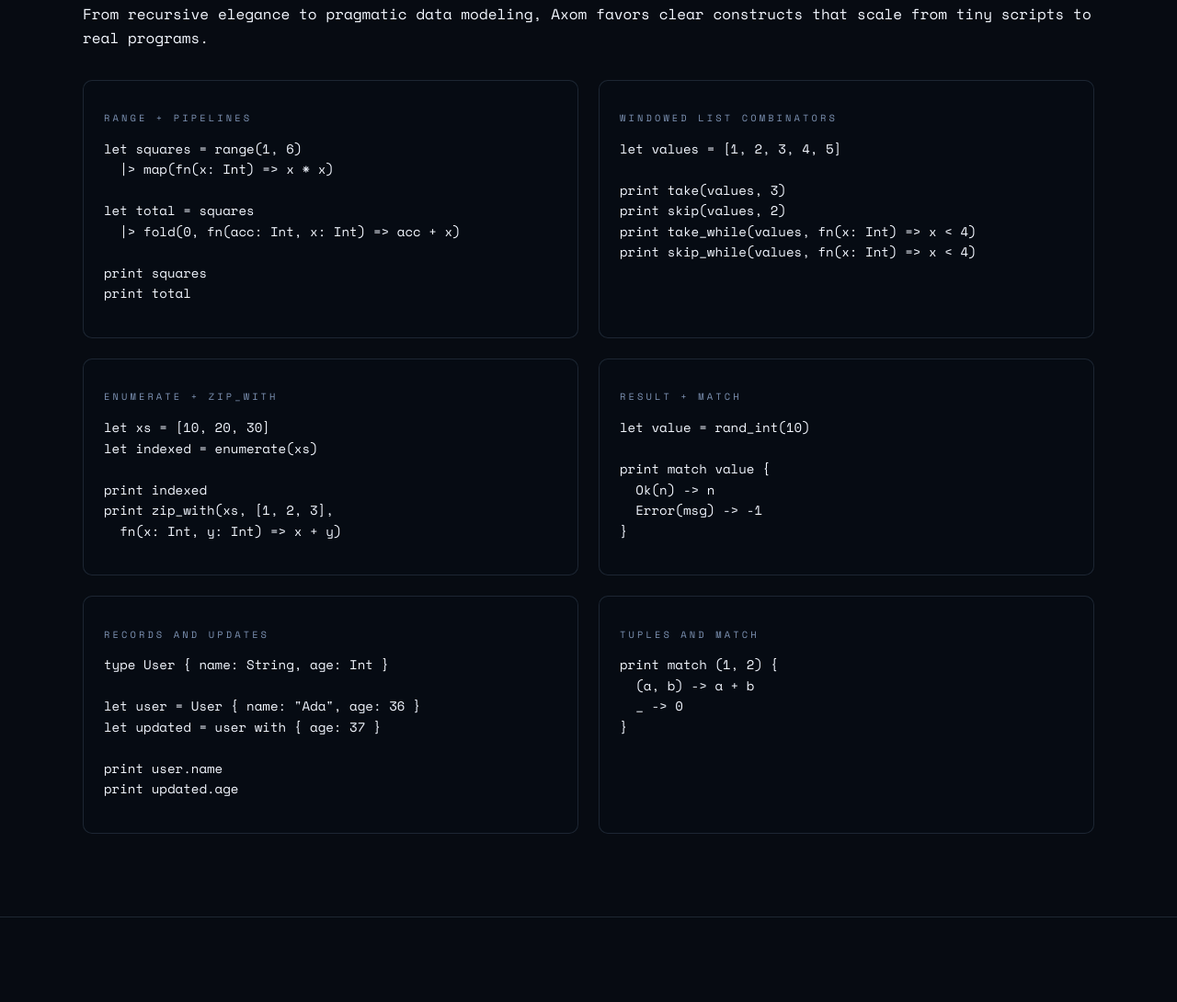
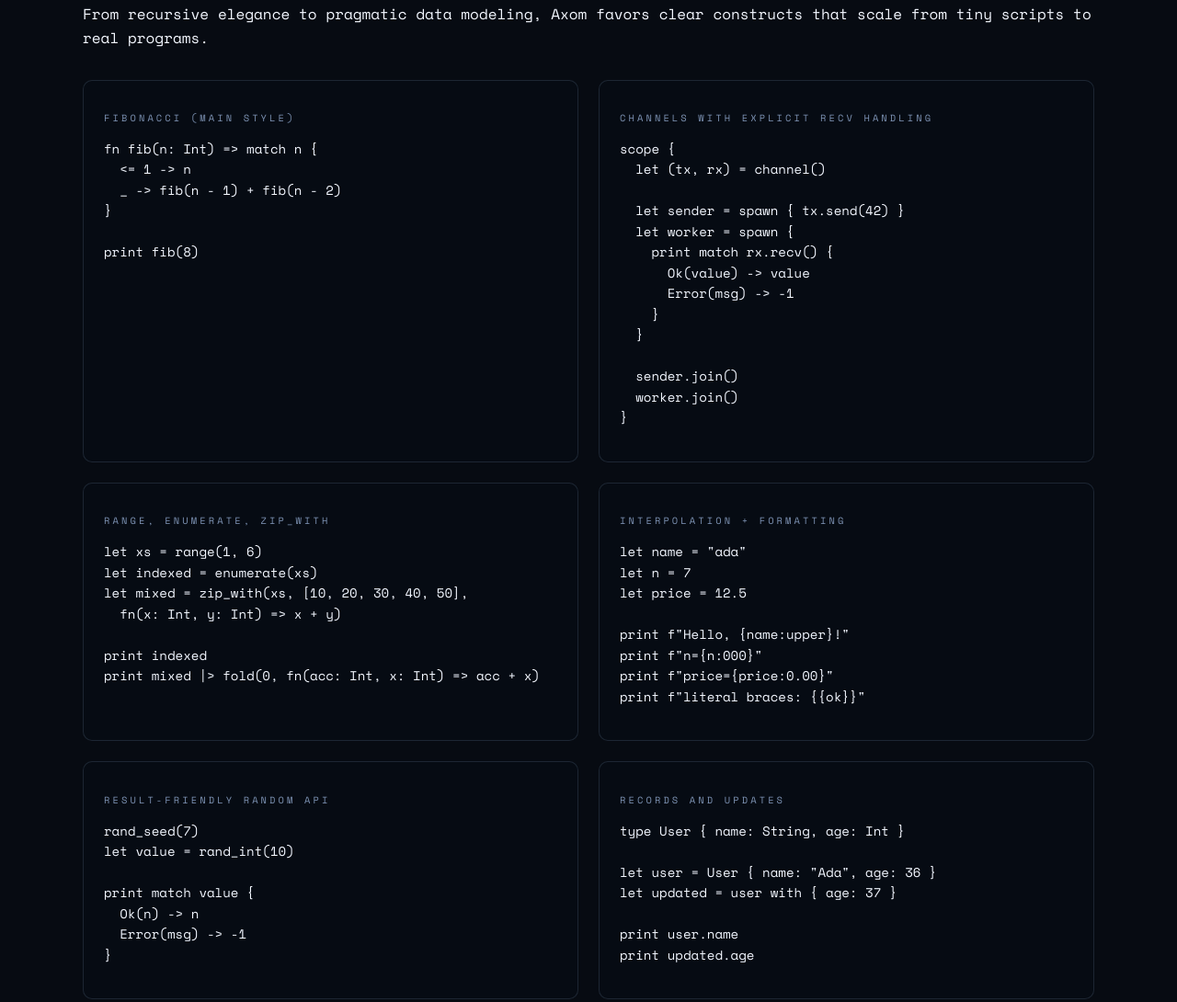
Before and after one commit to cybercat37/lume, a plain HTML site: page docs/index.html in a window 1280 px wide. Shown: the part 1678-2768 px from the top of the page at 92% size. Drawn offline with nearby package versions, Linux system fonts and the light colour scheme.

Commit message:
Polish docs homepage examples
Restore Fibonacci as the primary showcase and replace static-site examples with stronger language demos for channels, combinators, formatting, and Result handling.

```diff
--- a/docs/index.html
+++ b/docs/index.html
@@ -42,13 +42,13 @@
         </div>
         <div class="hero-panel">
             <div class="metal-card">
-              <p class="card-title">Collection flow in one pass</p>
-              <pre><code>let odds = range(1, 12)
-  |> skip_while(fn(x: Int) => x < 3)
-  |> take_while(fn(x: Int) => x < 10)
+              <p class="card-title">Fibonacci with relational match</p>
+              <pre><code>fn fib(n: Int) => match n {
+  <= 1 -> n
+  _ -> fib(n - 1) + fib(n - 2)
+}
 
-print odds
-print odds |> fold(0, fn(acc: Int, x: Int) => acc + x)
+print fib(8)
 </code></pre>
             </div>
           </div>
@@ -108,38 +108,56 @@
           </p>
           <div class="example-grid">
             <div class="example">
-              <p class="label">Range + pipelines</p>
-              <pre><code>let squares = range(1, 6)
-  |> map(fn(x: Int) => x * x)
+              <p class="label">Fibonacci (main style)</p>
+              <pre><code>fn fib(n: Int) => match n {
+  <= 1 -> n
+  _ -> fib(n - 1) + fib(n - 2)
+}
 
-let total = squares
-  |> fold(0, fn(acc: Int, x: Int) => acc + x)
-
-print squares
-print total</code></pre>
+print fib(8)</code></pre>
             </div>
             <div class="example">
-              <p class="label">Windowed list combinators</p>
-              <pre><code>let values = [1, 2, 3, 4, 5]
+              <p class="label">Channels with explicit recv handling</p>
+              <pre><code>scope {
+  let (tx, rx) = channel<Int>()
 
-print take(values, 3)
-print skip(values, 2)
-print take_while(values, fn(x: Int) => x < 4)
-print skip_while(values, fn(x: Int) => x < 4)</code></pre>
+  let sender = spawn { tx.send(42) }
+  let worker = spawn {
+    print match rx.recv() {
+      Ok(value) -> value
+      Error(msg) -> -1
+    }
+  }
+
+  sender.join()
+  worker.join()
+}</code></pre>
             </div>
             <div class="example">
-              <p class="label">Enumerate + zip_with</p>
-              <pre><code>let xs = [10, 20, 30]
+              <p class="label">Range, enumerate, zip_with</p>
+              <pre><code>let xs = range(1, 6)
 let indexed = enumerate(xs)
+let mixed = zip_with(xs, [10, 20, 30, 40, 50],
+  fn(x: Int, y: Int) => x + y)
 
 print indexed
-print zip_with(xs, [1, 2, 3],
-  fn(x: Int, y: Int) => x + y)
-</code></pre>
+print mixed |> fold(0, fn(acc: Int, x: Int) => acc + x)</code></pre>
             </div>
             <div class="example">
-              <p class="label">Result + match</p>
-              <pre><code>let value = rand_int(10)
+              <p class="label">Interpolation + formatting</p>
+              <pre><code>let name = "ada"
+let n = 7
+let price = 12.5
+
+print f"Hello, {name:upper}!"
+print f"n={n:000}"
+print f"price={price:0.00}"
+print f"literal braces: {{ok}}"</code></pre>
+            </div>
+            <div class="example">
+              <p class="label">Result-friendly random API</p>
+              <pre><code>rand_seed(7)
+let value = rand_int(10)
 
 print match value {
   Ok(n) -> n
@@ -155,13 +173,6 @@
 
 print user.name
 print updated.age</code></pre>
-            </div>
-            <div class="example">
-              <p class="label">Tuples and match</p>
-              <pre><code>print match (1, 2) {
-  (a, b) -> a + b
-  _ -> 0
-}</code></pre>
             </div>
           </div>
         </div>
```
